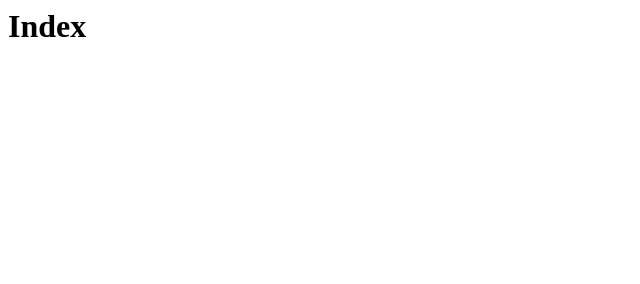
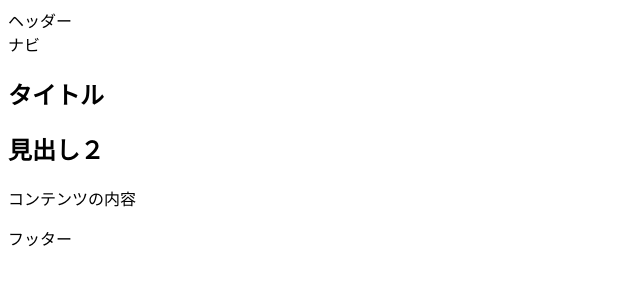
Before and after one commit to s-nkm/sample, a plain HTML site: page index.html in a window 1280 px wide. Shown: the whole page, without its empty margins (0-640 px from the left). Drawn offline with Linux system fonts and the light colour scheme.

Commit message:
Update index.html

```diff
--- a/index.html
+++ b/index.html
@@ -1,2 +1,31 @@
-<h1>Index</h1>
+<!DOCTYPE html>
+<html lang="ja">
+<head>
+<meta charset="utf-8">
+<title>Sample</title>
+<meta name="description" content="ディスクリプションを入力">
+<meta name="viewport" content="width=device-width, initial-scale=1.0">
+<link rel="stylesheet" href="style.css">
 <script async src="https://pagead2.googlesyndication.com/pagead/js/adsbygoogle.js?client=ca-pub-7558381065010768" crossorigin="anonymous"></script>
+</head>
+<body>
+<!----- header----->
+<header>ヘッダー</header>
+<nav>ナビ</nav>
+<!----- /header ----->
+
+<!----- main ----->
+<article>
+<h1>タイトル</h1>
+<section>
+<h2>見出し２</h2>
+<p>コンテンツの内容</p>
+</section>
+</article>
+<!----- /main ----->
+
+<!----- footer ----->
+<footer>フッター</footer>
+<!----- /footer ----->
+</body>
+</html>
```
